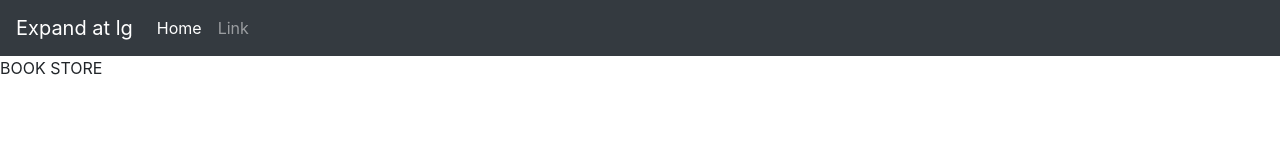
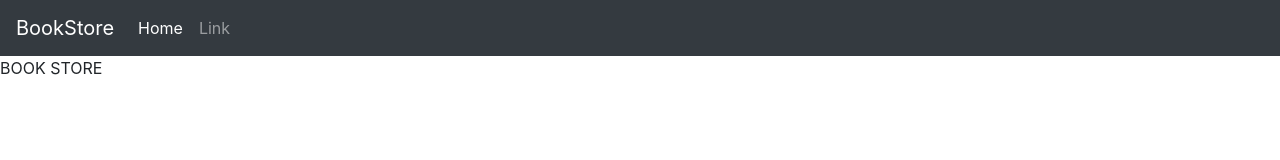
Before and after one commit to mariam1707/bookstore, a React (Create React App) app in the folder bookstore/: page / in a window 1280 px wide. Shown: the top 160 px of the page. Built offline with nearby package versions, Linux system fonts and the light colour scheme; data requests are answered from the project's data file.

Commit message:
change title on menu component

```diff
--- a/bookstore/src/components/Menu.jsx
+++ b/bookstore/src/components/Menu.jsx
@@ -3,7 +3,7 @@
 const Menu = () => (
     <header>
         <nav class="navbar navbar-expand-lg navbar-dark bg-dark">
-            <a class="navbar-brand" href="#">Expand at lg</a>
+            <a class="navbar-brand" href="#">BookStore</a>
             <button class="navbar-toggler" type="button" data-toggle="collapse" data-target="#navbarsExample05" aria-controls="navbarsExample05" aria-expanded="false" aria-label="Toggle navigation">
                 <span class="navbar-toggler-icon"></span>
             </button>
```
